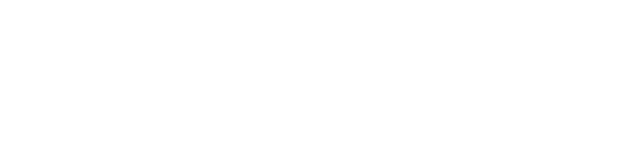
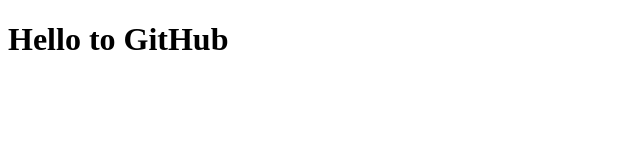
Before and after one commit to ahmedelwaraky/GitHub-Task, a plain HTML site: page index.html in a window 1280 px wide. Shown: the whole page, without its empty margins (0-640 px from the left). Drawn offline with Linux system fonts and the light colour scheme.

Commit message:
first change

```diff
--- a/index.html
+++ b/index.html
@@ -6,6 +6,6 @@
     <title>Document</title>
 </head>
 <body>
-
+    <h1>Hello to GitHub</h1>
 </body>
 </html>
```
Also changed, not shown: Comments.txt (added).
